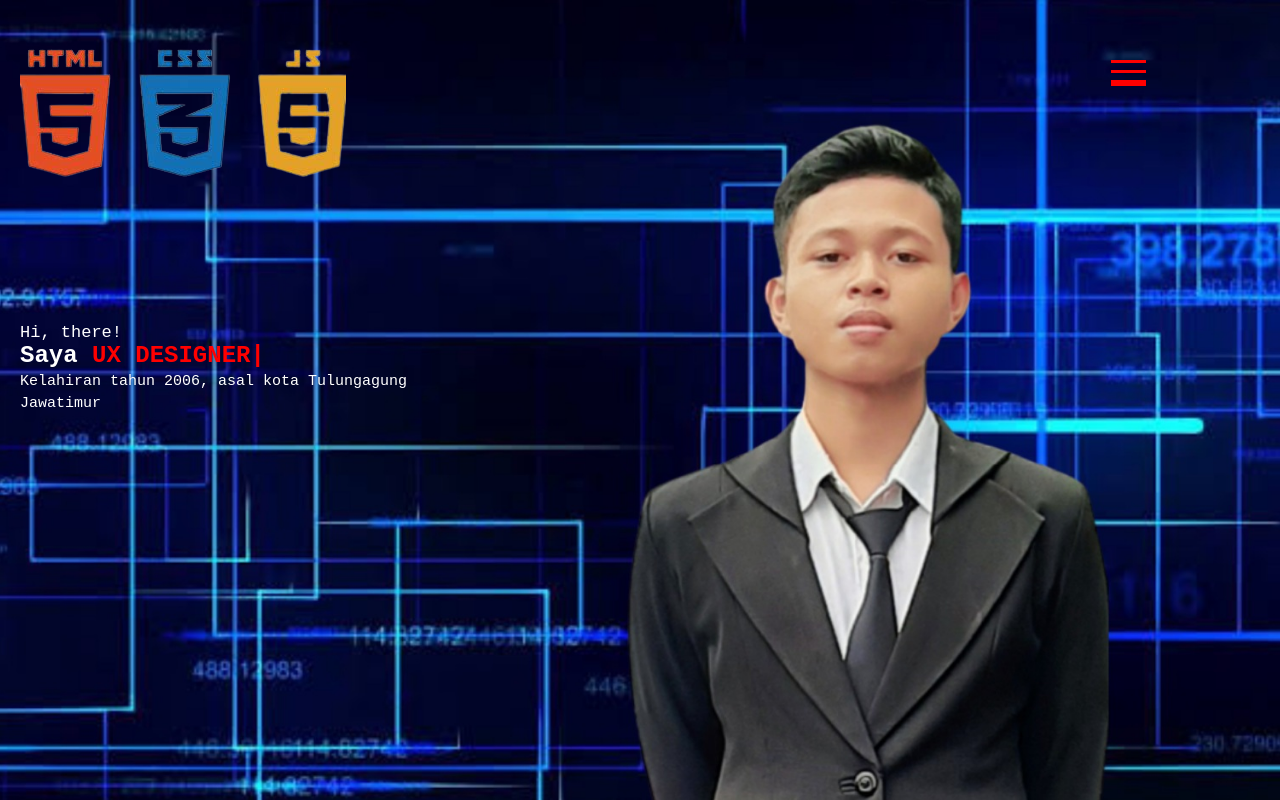
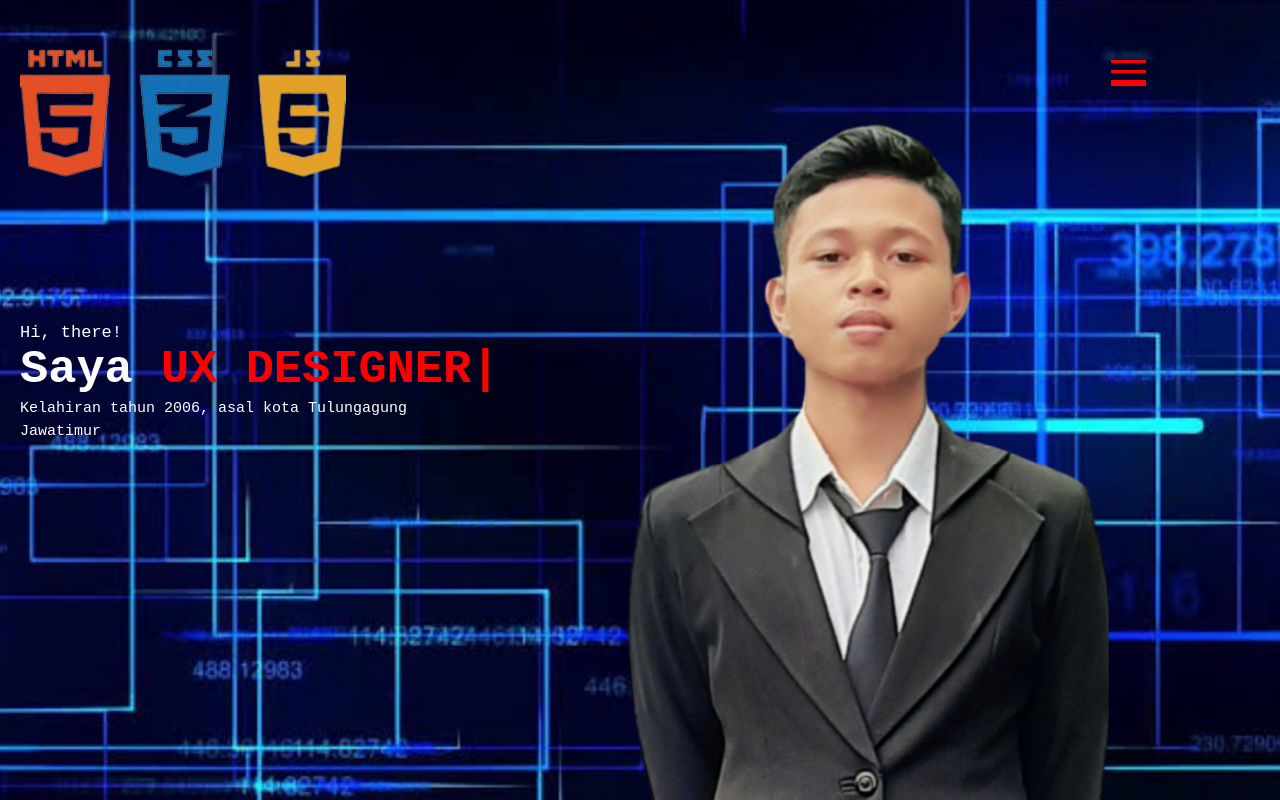
Before and after one commit to LExA-API/new-porto, a PHP site: page / in a window 1280 px wide. Run offline with PHP 8.4, Linux system fonts and the light colour scheme; some libraries are stand-ins or nearby versions.

Commit message:
Update style.css

```diff
--- a/root/css/style.css
+++ b/root/css/style.css
@@ -88,6 +88,7 @@ nav .nav-list li a:hover{
     color: white;
     font-weight: 700;
     line-height: 1.2;
+    font-size: 47px;
 }
 span
 {
```
